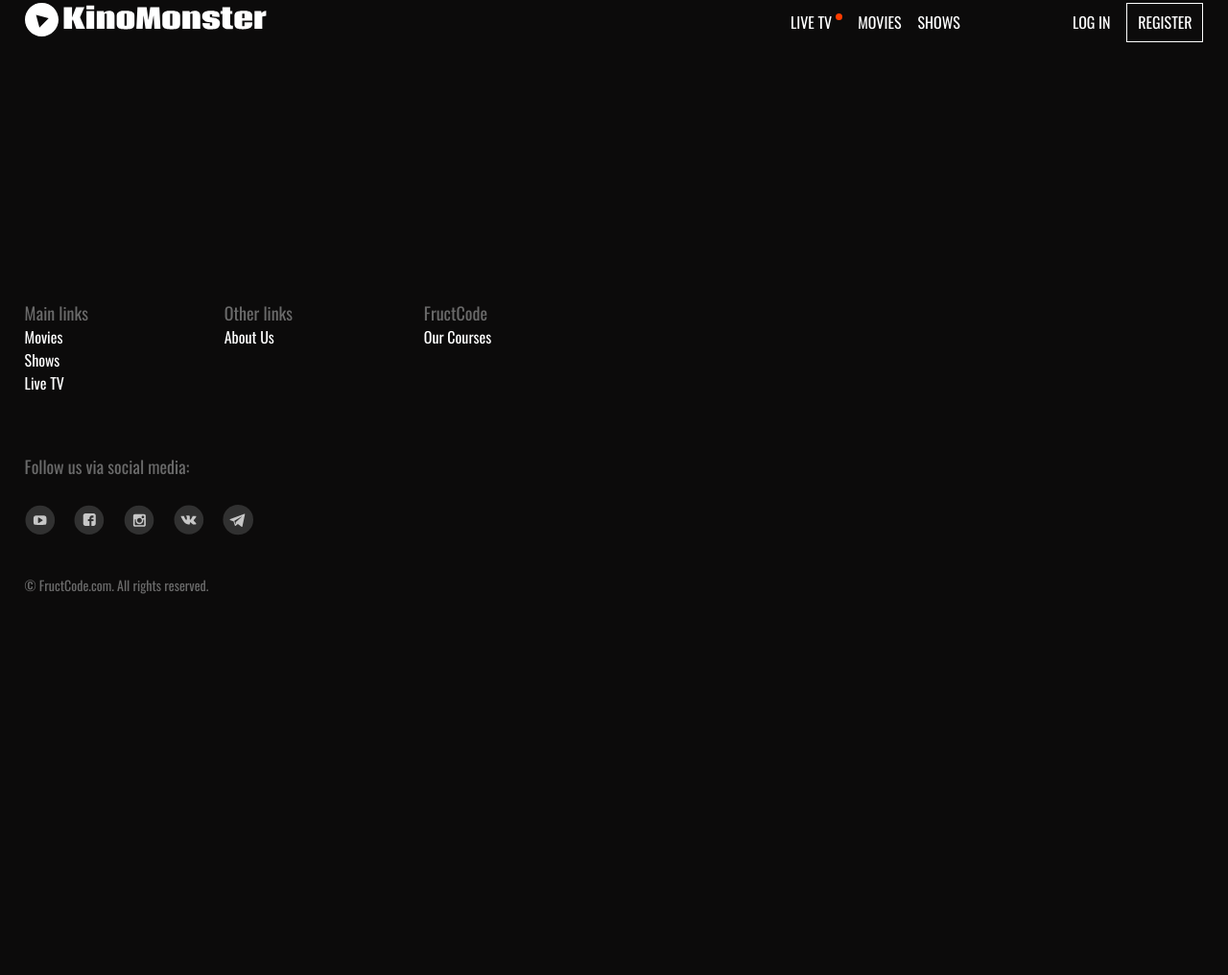
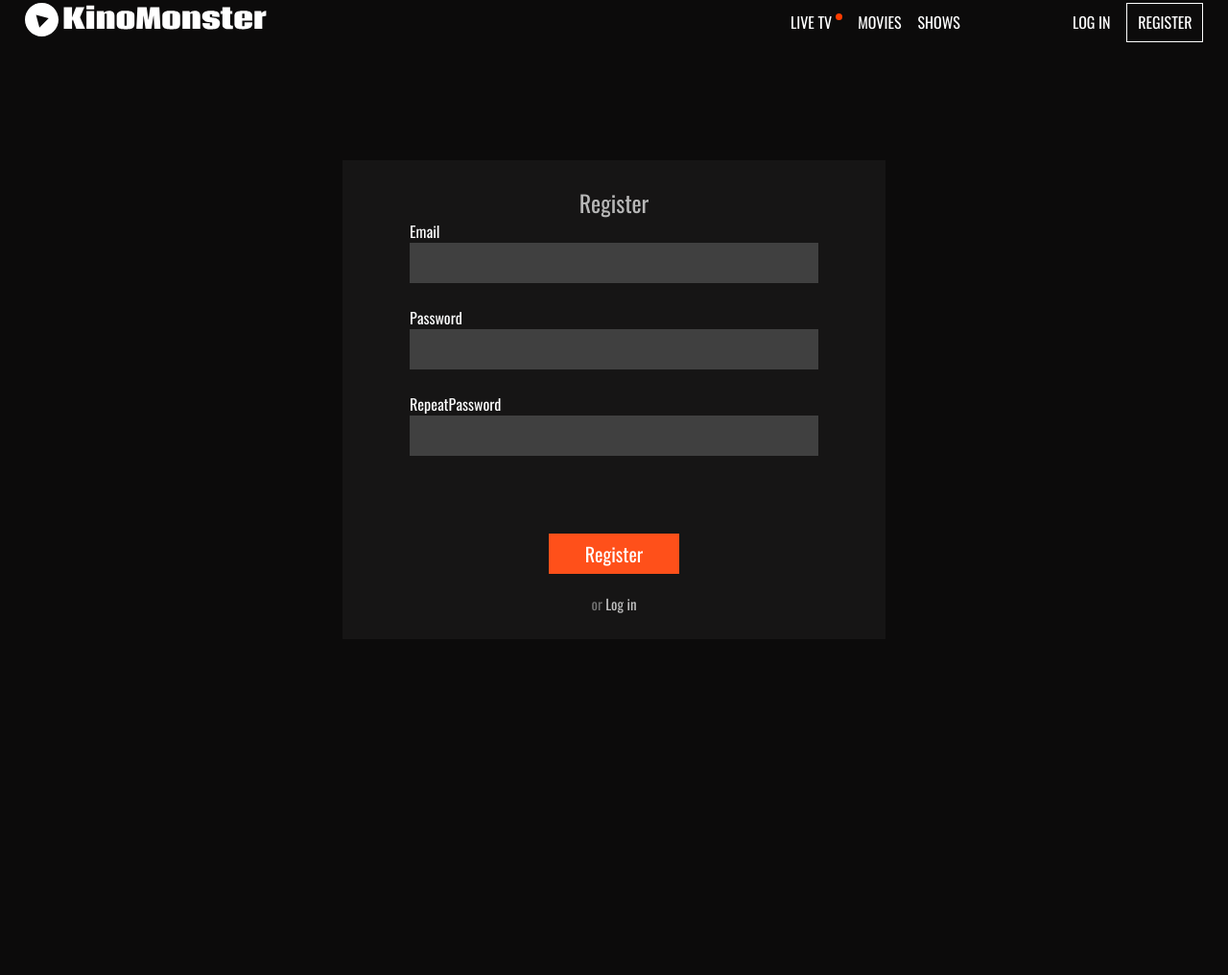
Before and after one commit to AndreiSever/kinomonster, a PHP site: page /register.php in a window 1280 px wide. Shown: the top 1016 px of the page at 96% size. Before the commit the page ends 619 px from the top, so only its background shows below. Run offline with PHP 8.4, Linux system fonts and the light colour scheme.

Commit message:
asdasdasd

```diff
--- a/assets/css/styles.css
+++ b/assets/css/styles.css
@@ -6,6 +6,9 @@
     margin: 0;
     padding: 0;
     box-sizing: border-box;
+}
+input{
+    all: unset;
 }
 body {
     background-color: #0C0B0B;
@@ -332,6 +335,65 @@ footer{
     padding-top: 24px;
     color: #878787;
 }
+
+.login{
+    display: flex;
+    justify-content: center;
+    align-items: center;
+    height: 90vh;
+    flex-direction: column;
+}
+.login .form-container{
+    width: 566px;
+    background-color: #161515;
+    padding: 26px 70px 26px 70px;
+}
+.login .form-container>p:first-child{
+    text-align: center;
+    font-size: 24px;
+    color: #b8b8b8;
+}
+.login .form-container>form{
+    display: flex;
+    justify-content: center;
+    flex-direction: column;
+}
+.login .form-container>form>input{
+    height: 42px;
+    background-color: #404040;
+    margin-bottom: 24px;
+}
+.login .form-container>form>input>label{
+    font-size: 17px;
+    color: #a3a3a3;
+}
+.login .form-container>form>input[type=submit]{
+    background-color: #FF501A;
+    width: 136px;
+    text-align: center;
+    margin: auto;
+    cursor: pointer;
+    font-size: 20px;
+    margin-top: 57px;
+    margin-bottom: 20px;
+}
+.login .form-container>p:last-child{
+    text-align: center;
+    font-size: 15px;
+    color: #747474;
+}
+.login .form-container>p:last-child>span{
+    color: #c1c1c1;
+}
+.login>p{
+    font-size: 15px;
+    color: #747474;
+    margin-top: 20px;
+}
+.login>p>span{
+    font-size: 15px;
+    color: #c1c1c1;
+}
 @media (min-width: 1200px){
     nav.nav-desktop{
         display: block;
@@ -413,6 +475,14 @@ footer{
     .next-main-slider-dots{
         justify-content: center;
     }
+    .login{
+        height: auto;
+        margin-top: 70px;
+    }
+    .login .form-container{
+        width: auto;
+        margin: auto;
+    }
 }
 @media (max-width: 1723px){
     .default-container{
--- a/parts/header.php
+++ b/parts/header.php
@@ -36,7 +36,7 @@
                         <img src="assets/img/icons/menuicon.svg" alt="">
                     </li>
                     <li>
-                        <a href="" class="logo">
+                        <a href="/" class="logo">
                             <img src="assets/img/icons/logo.svg" alt="">
                         </a>
                     </li>
@@ -45,8 +45,8 @@
                     <li><a href="#">LIVE TV</a></li>
                     <li><a href="#">MOVIES</a></li>
                     <li><a href="#">SHOWS</a></li>
-                    <li><a href="#">LOG IN</a></li>
-                    <li><a href="#">REGISTER</a></li>
+                    <li><a href="/login.php">LOG IN</a></li>
+                    <li><a href="/register.php">REGISTER</a></li>
                 </ul>
             </div>
         </nav>
--- a/register.php
+++ b/register.php
@@ -2,7 +2,21 @@
     require_once $_SERVER["DOCUMENT_ROOT"]."/parts/header.php";
 ?>
     <main>
-
+        <section class="login">
+            <div class="form-container">
+                <p>Register</p>
+                <form action="">
+                    <label for="email">Email</label>
+                    <input type="text" name="email" id="">
+                    <label for="password">Password</label>
+                    <input type="password" name="password" id="">
+                    <label for="repeat_password">RepeatPassword</label>
+                    <input type="password" name="repeat_password" id="">
+                    <input type="submit" value="Register">
+                </form>
+                <p>or <span>Log in</span></p>
+            </div>
+        </section>
     </main>
 <?php
     require_once $_SERVER["DOCUMENT_ROOT"]."/parts/footer.php";
```
Also changed, not shown: login.php (+14 -1 lines).
